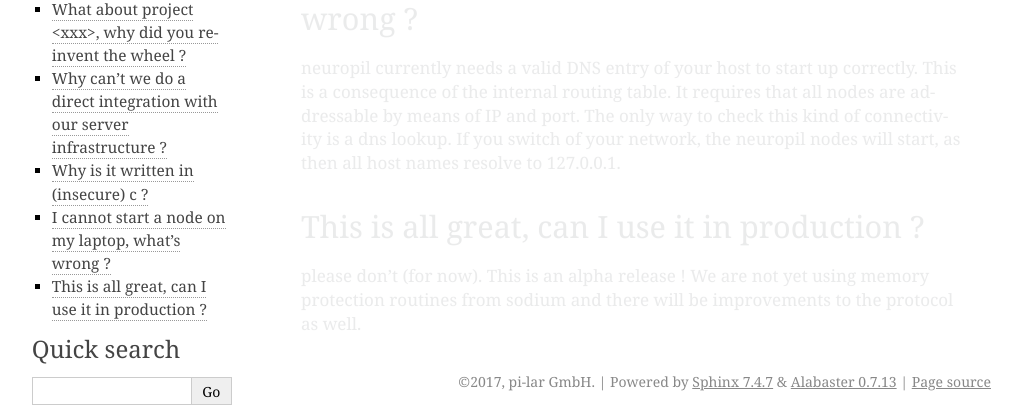
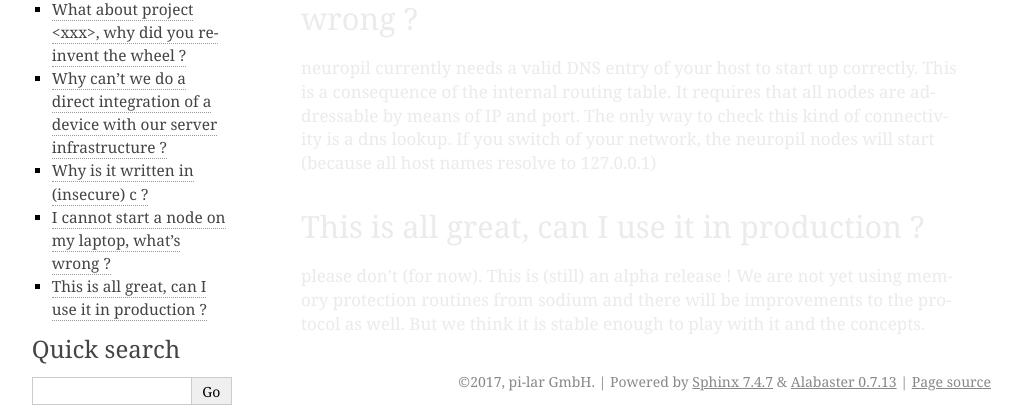
Before and after one commit to pi-lar/neuropil, a Sphinx documentation site: the page built from doc/source/faq.rst, in a window 1280 px wide and 900 px high, scrolled down 1169 px. Shown: the part 479-897 px from the top of the window, without its empty margins (119-1141 px from the left). Built offline with Sphinx 7.4.7, drawn with Linux system fonts in a browser that asks for light colours; some of the changed text lies outside the part shown.

Commit message:
update sphinx documentation

```diff
--- a/doc/source/faq.rst
+++ b/doc/source/faq.rst
@@ -23,8 +23,8 @@
 I2P and GNUnet)
 
 
-Why can't we do a direct integration with our server infrastructure ?
----------------------------------------------------------------------
+Why can't we do a direct integration of a device with our server infrastructure ?
+---------------------------------------------------------------------------------
 
 Well, obviously you can! But you're exposing i.e. enterprise applications to the risk of public access.
 
@@ -62,12 +62,12 @@
 
 neuropil currently needs a valid DNS entry of your host to start up correctly. This is a consequence of the internal
 routing table. It requires that all nodes are addressable by means of IP and port. The only way to check this kind of
-connectivity is a dns lookup. If you switch of your network, the neuropil nodes will start, as then all host names
-resolve to 127.0.0.1.
+connectivity is a dns lookup. If you switch of your network, the neuropil nodes will start (because all host names
+resolve to 127.0.0.1)
 
 
 This is all great, can I use it in production ?
 -----------------------------------------------
 
-please don't (for now). This is an alpha release ! We are not yet using memory protection routines from sodium and there
-will be improvements to the protocol as well.
+please don't (for now). This is (still) an alpha release ! We are not yet using memory protection routines from sodium
+and there will be improvements to the protocol as well. But we think it is stable enough to play with it and the concepts.
--- a/doc/source/intro.rst
+++ b/doc/source/intro.rst
@@ -20,7 +20,7 @@
 * global and secure micro-service driver
 * establish data ownership with ACL
 * enable exclusive access to devices / resources for partners
-* establish secure software defined networks (S-SDN)
+* establish secure application defined networks (ADN)
 
 .. raw:: html
 
--- a/doc/source/protocol.rst
+++ b/doc/source/protocol.rst
@@ -84,3 +84,6 @@
 
 Each partner can now again authenticate or authorize if the identified partner is the correct one by inspecting the
 token. Once the correct partner has been identified, data exchange will happen "directly" between the two nodes.
+
+The routing to the hash value of the subject has nothing to do with the routing of the message exchange after the
+handshake is complete.
```
Also changed, not shown: doc/source/api.rst (+16 -7 lines), doc/source/tutorial.rst (+13 -12 lines).
